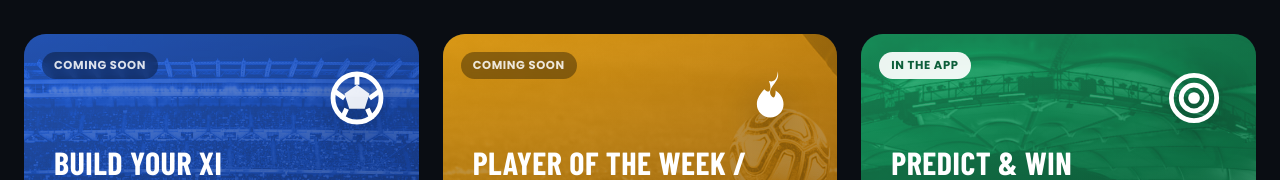
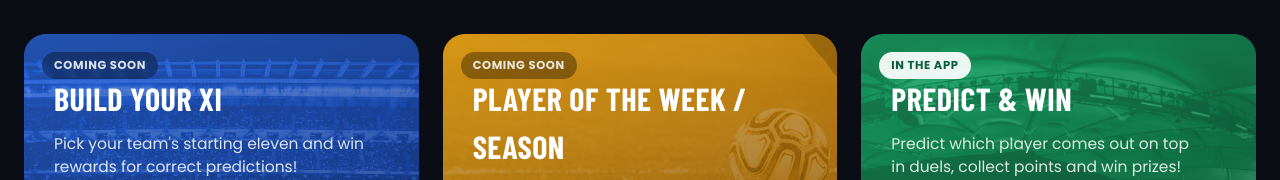
Before and after one commit to serhatkrkmz54/scorestv_web, a Next.js app: page /oyunlar in a window 1280 px wide. Shown: the part 313-493 px from the top of the page. Built offline with nearby package versions, Linux system fonts and the light colour scheme; no server answers; a web font is replaced by a local one.

Commit message:
app-paylas

```diff
--- a/src/components/games/GamesLanding.tsx
+++ b/src/components/games/GamesLanding.tsx
@@ -200,7 +200,6 @@ export function GamesLanding({
             <span className={`gm-card-badge${c.live ? " live" : ""}`}>
               {c.live ? t.liveBadge : t.soon}
             </span>
-            <div className="gm-card-icon">{c.icon}</div>
             <h2 className="gm-display gm-card-title">{c.title[lang]}</h2>
             <p className="gm-card-desc">{c.desc[lang]}</p>
             <div className="gm-card-foot">
```
